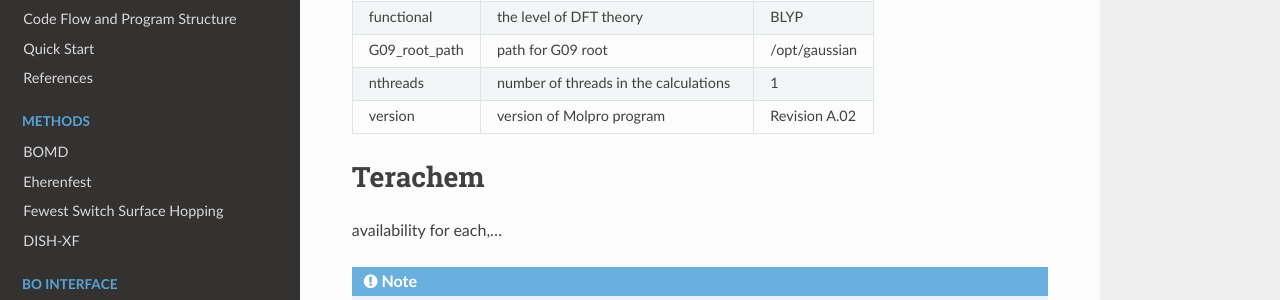
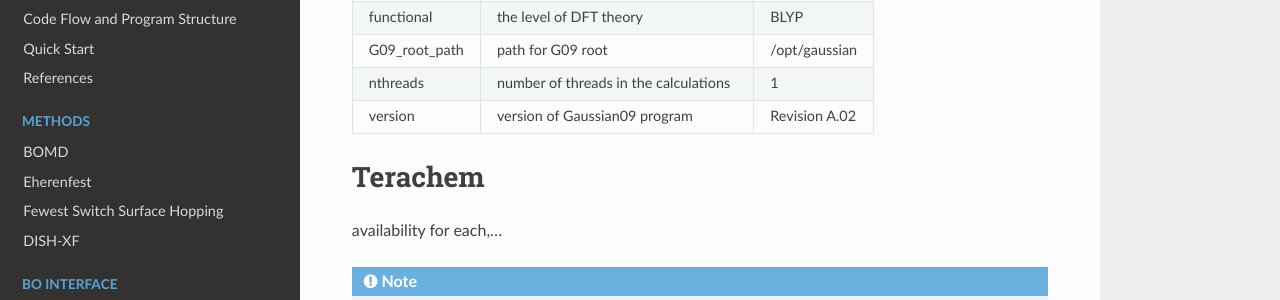
Before and after one commit to skmin-lab/unixmd, a Sphinx documentation site: the page built from docs/source/bo/main.rst, in a window 1280 px wide and 900 px high, scrolled down 1550 px. Shown: the part 151-451 px from the top of the window. Built offline with Sphinx 7.4.7 and the Read the Docs theme 2.0.0, drawn with Linux system fonts in a browser that asks for light colours.

Commit message:
edited typo in manual

```diff
--- a/docs/source/bo/main.rst
+++ b/docs/source/bo/main.rst
@@ -88,7 +88,7 @@ Numerical calculation of the coupling elements using the CI overlap is on progre
 +----------------+------------------------------------------------+---------------+
 | nthreads       | number of threads in the calculations          | 1             |
 +----------------+------------------------------------------------+---------------+
-| version        | version of Molpro program                      | Revision A.02 |
+| version        | version of Gaussian09 program                  | Revision A.02 |
 +----------------+------------------------------------------------+---------------+
 
 =====================================
```
